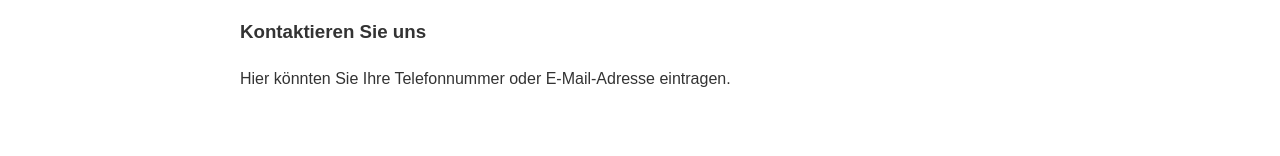
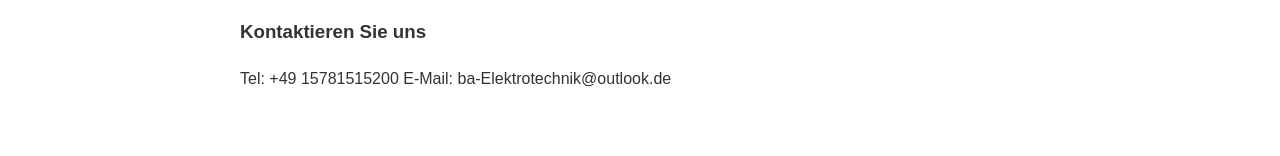
Before and after one commit to sino1222/sino1222.github.io, a plain HTML site: page index.html in a window 1280 px wide. Shown: the part 627-783 px from the top of the page. Drawn offline with Linux system fonts and the light colour scheme.

Commit message:
Update index.html

```diff
--- a/index.html
+++ b/index.html
@@ -72,7 +72,7 @@
     </div>
 
     <h3>Kontaktieren Sie uns</h3>
-    <p>Hier könnten Sie Ihre Telefonnummer oder E-Mail-Adresse eintragen.</p>
+    <p>Tel: +49 15781515200 E-Mail: ba-Elektrotechnik@outlook.de </p>
 </div>
 
 <footer>
```
